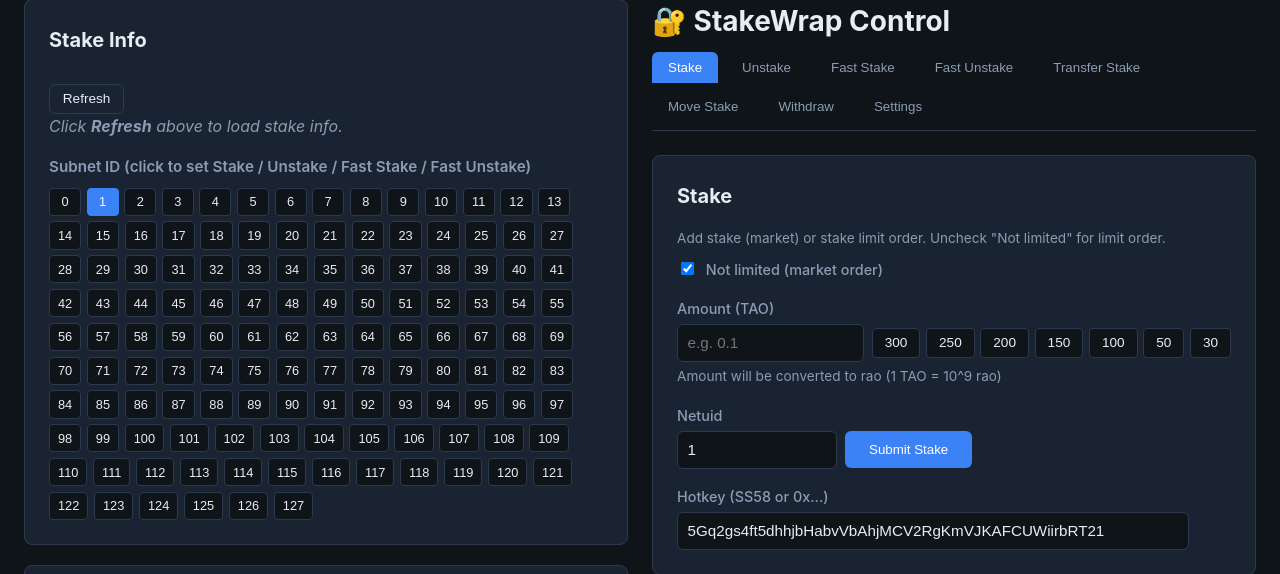
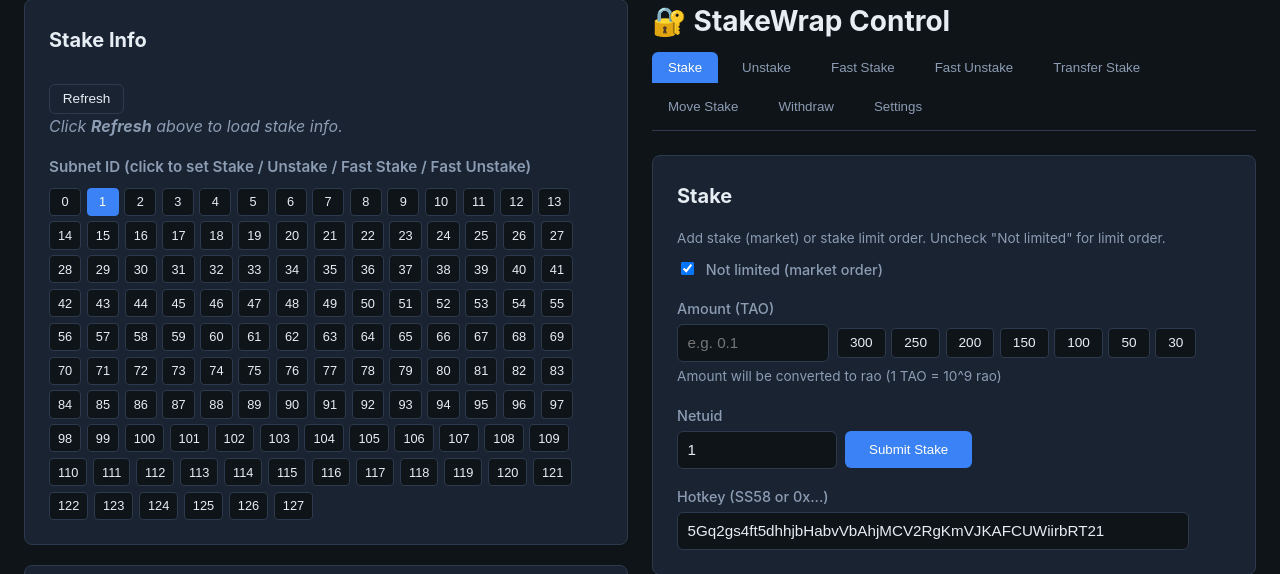
Before and after one commit to alpha-trading-com/evm-staking-v3, a FastAPI app: template app/templates/index.html in a window 1280 px wide. Shown: the part 25-599 px from the top of the page. Run offline with FastAPI, Linux system fonts and the light colour scheme; the template is opened without the code that fills it, so the values that code supplies are empty; parts of the project's set-up code (start-up, migrations or seed data) failed here and were passed over; some libraries are stand-ins or nearby versions.

Commit message:
style: adjust input field sizing for amount presets in staking interface
- Modified CSS for the amount input field to maintain a compact layout when preset chips are present, ensuring a better visual alignment and user experience.
- Set specific width constraints for the input field to prevent stretching, enhancing the overall design of the staking interface.

```diff
--- a/app/templates/index.html
+++ b/app/templates/index.html
@@ -115,6 +115,13 @@
     .subnet-btn.active-subnet { background: var(--accent); border-color: var(--accent); color: #fff; }
     .amount-input-row { display: flex; flex-wrap: wrap; gap: 0.5rem; align-items: center; margin-top: 0.25rem; }
     .amount-input-row input { flex: 1; min-width: 10rem; margin-top: 0; }
+    /* TAO amount + preset chips: keep the field compact; don’t stretch to max-width */
+    .amount-input-row:has(.amount-presets-row) > input[type="number"] {
+      flex: 0 0 auto;
+      width: 9.5rem;
+      max-width: 11rem;
+      min-width: 7rem;
+    }
     .amount-presets-row { display: flex; flex-wrap: wrap; gap: 0.35rem; }
     .amount-preset-btn {
       padding: 0.4rem 0.75rem; background: var(--bg); border: 1px solid var(--border);
```
